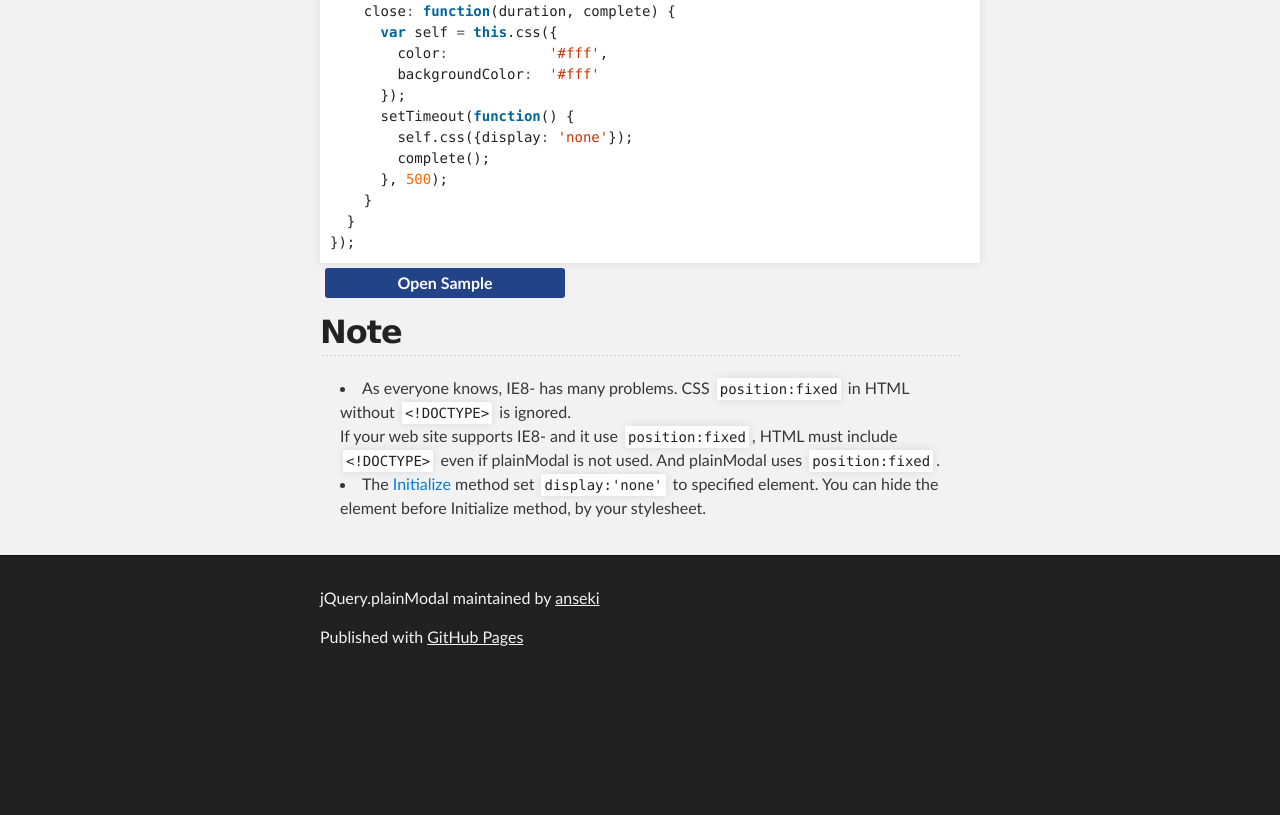
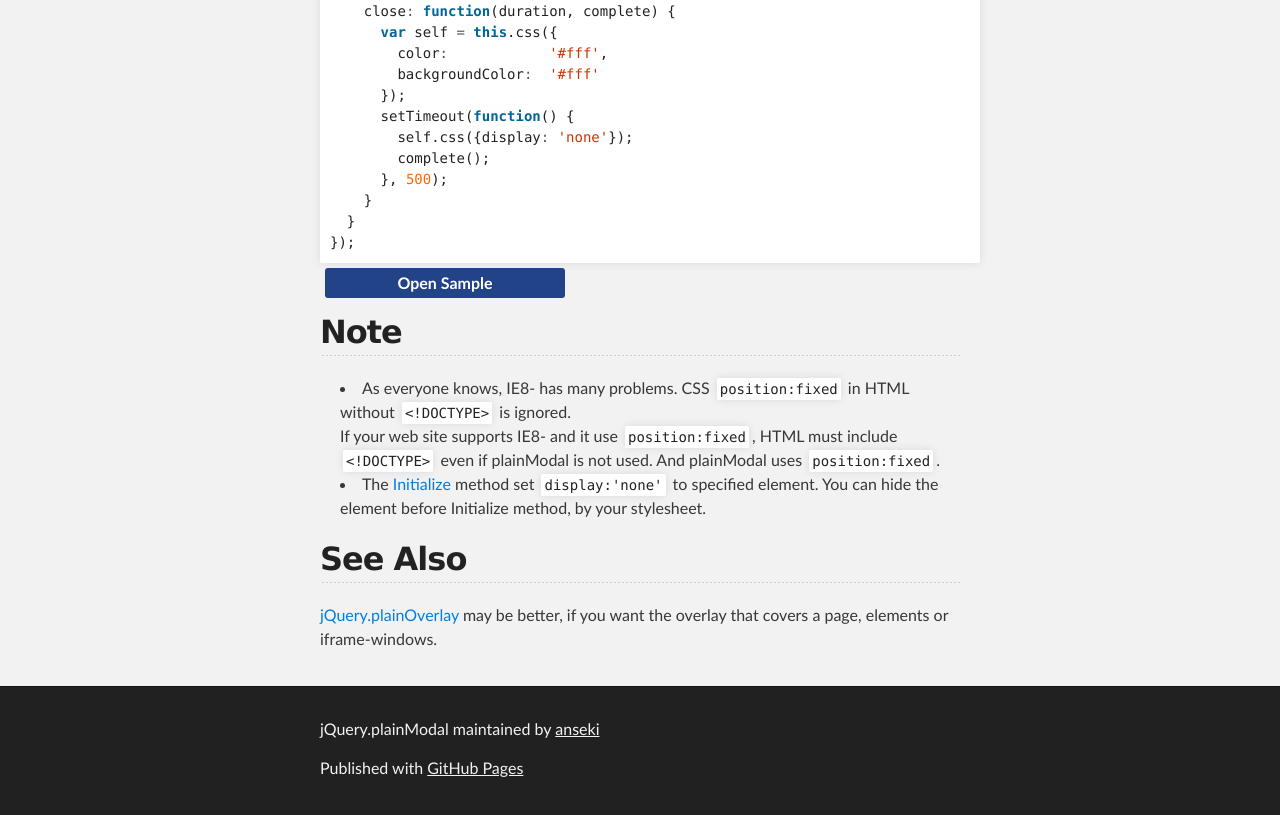
Before and after one commit to anseki/jquery-plainmodal, a plain HTML site: page index.html in a window 1280 px wide. Shown: the part 5056-5871 px from the top of the page. Before the commit the page ends 5740 px from the top, so only its background shows below. Drawn offline with nearby package versions, Linux system fonts and the light colour scheme.

Commit message:
Add 'See Also'

```diff
--- a/index.html
+++ b/index.html
@@ -435,6 +435,11 @@ If your web site supports IE8- and it use <code>position:fixed</code>, HTML must
 <li>The <a href="#initialize">Initialize</a> method set <code>display:'none'</code> to specified element. You can hide the element before Initialize method, by your stylesheet.</li>
 </ul>
 
+<h2>
+<a name="see-also" class="anchor" href="#see-also"><span class="octicon octicon-link"></span></a>See Also</h2>
+
+<p><a href="http://anseki.github.io/jquery-plainoverlay">jQuery.plainOverlay</a> may be better, if you want the overlay that covers a page, elements or iframe-windows.</p>
+
       </section>
     </div>
 
```
